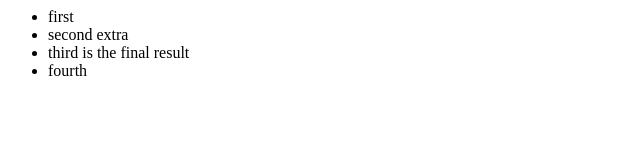
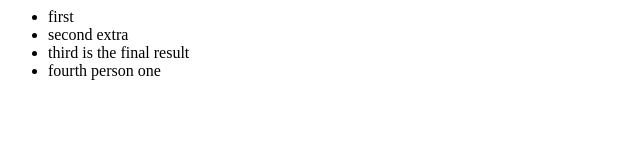
Before and after one commit to michielvanhoutte/testconflict, a plain HTML site: page index.html in a window 1280 px wide. Shown: the full height of the page, 0-640 px from the left. Drawn offline with Linux system fonts and the light colour scheme.

Commit message:
changed fourth by one

```diff
--- a/index.html
+++ b/index.html
@@ -5,7 +5,7 @@
 			<li>first</li>
 			<li>second extra</li>
 			<li>third is the final result</li>
-			<li>fourth</li>
+			<li>fourth person one</li>
 		</ul>
 	</body>
 </html>
```
